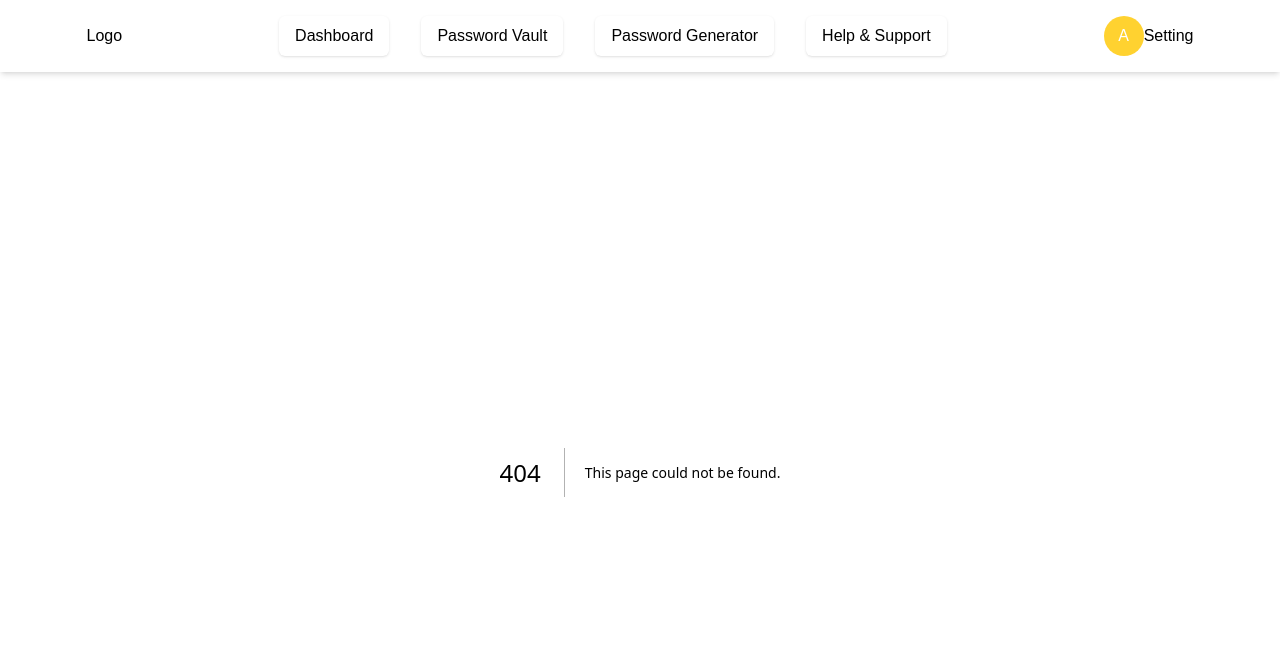
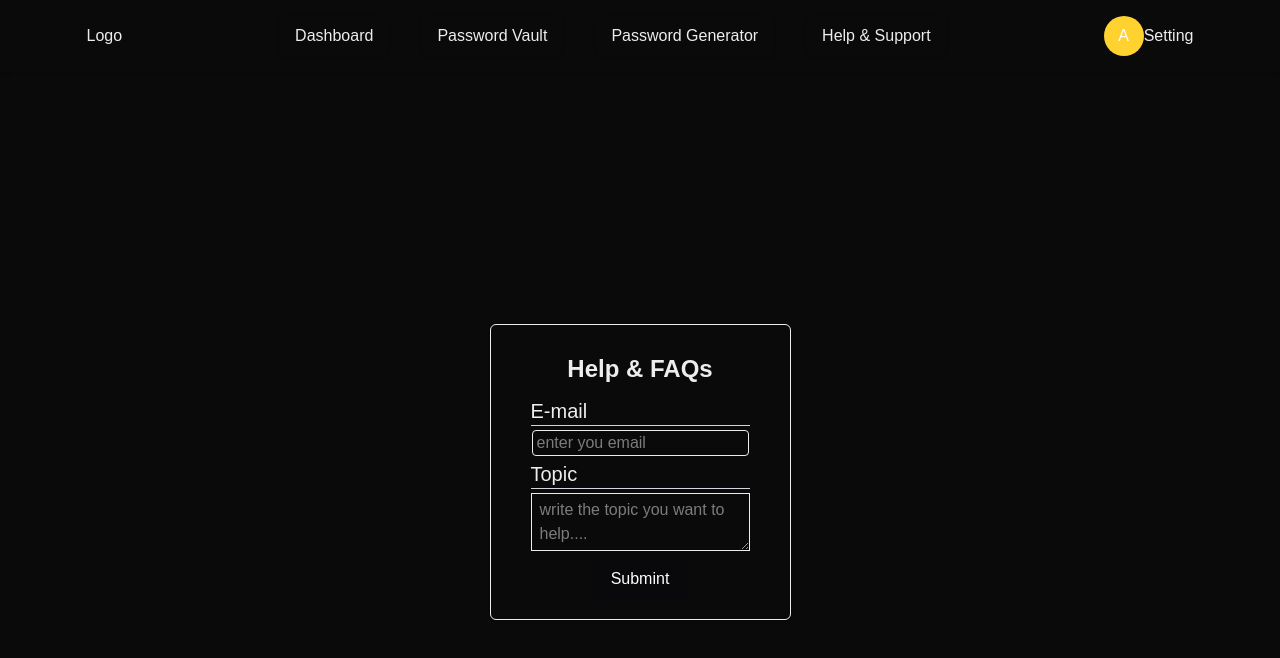
Before and after one commit to adityarwt1/Passwor_manger_NoAI, a Next.js app: page /help in a window 1280 px wide. Before the commit this address had no page. Shown: the top 658 px of the page. Built offline with nearby package versions, Linux system fonts and the light colour scheme.

Commit message:
frontend compled

```diff
--- /dev/null
+++ b/app/help/page.tsx
@@ -0,0 +1,20 @@
+import React from 'react'
+
+const page = () => {
+    return (
+        <div className='flex justify-center items-center h-screen'>
+            <div className='w-fit px-10 py-5 rouned-md shadow border rounded-md '>
+            <div className='text-center my-2 flex flex-col text-2xl font-bold'>Help & FAQs</div>
+            <form action="" className='flex flex-col w-full  items-center'>
+                <label htmlFor="email" className='text-start text-xl border-b w-full my-1 border-gray-300'>E-mail</label>
+                <input type="email" required name="email" id="email" className='border w-fit rounded o `utline-none px-1' placeholder='enter you email' />
+                <label htmlFor="topic" className='text-start text-xl border-b w-full my-1 border-gray-300'>Topic</label>
+                <textarea name="topic" required className='border px-2 py-1 outline-none     w-full' placeholder='write the topic you want to help....'></textarea>
+                <button type='submit' className='p-2 bg-zinc-950 text-white mt-2 rounded-md px-5'>Submint</button>
+            </form>
+            </div>
+        </div>
+    )
+}
+
+export default page
```
